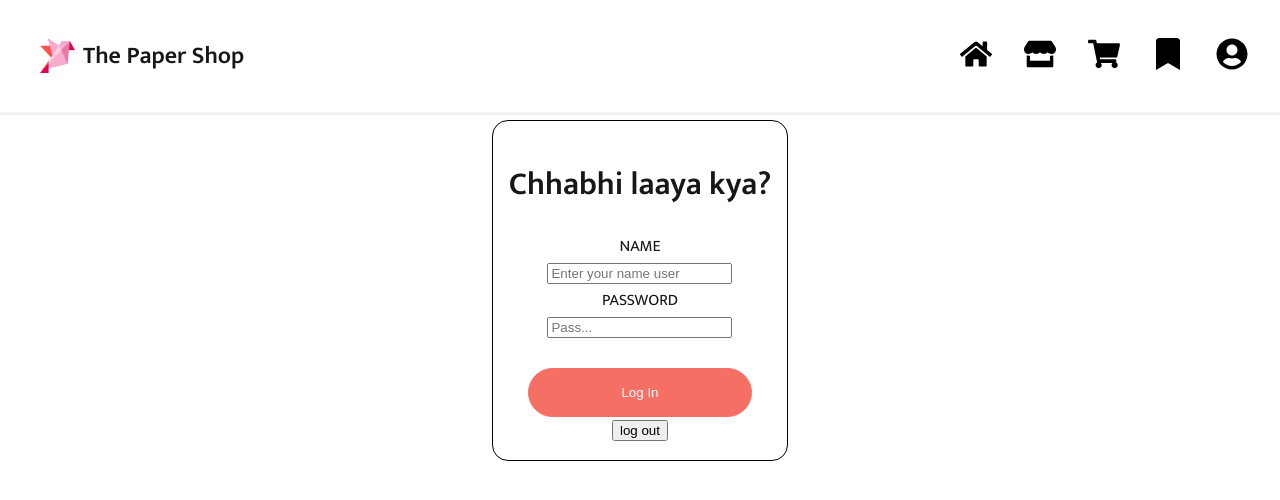
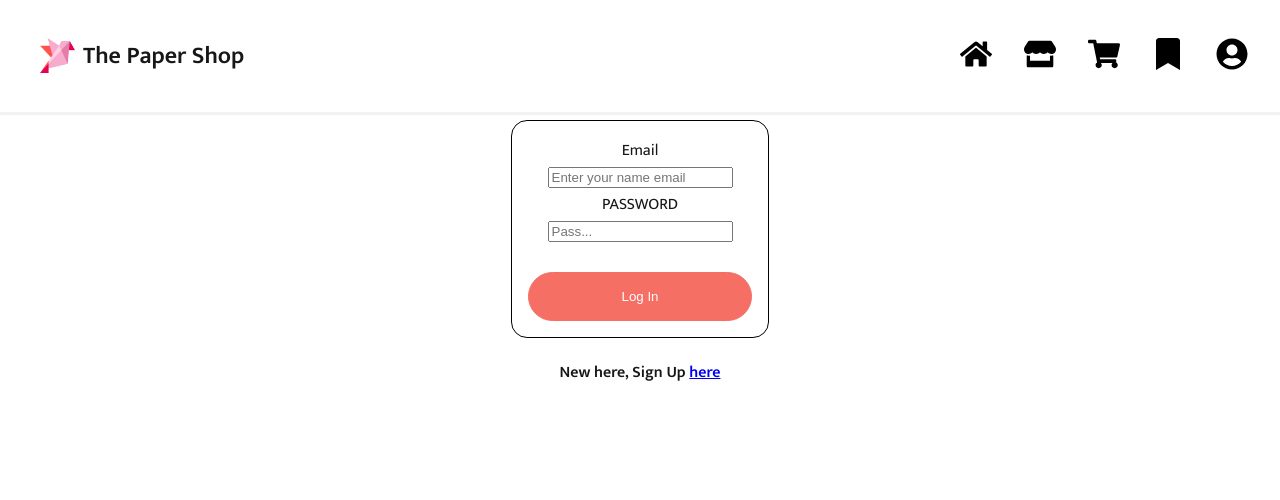
Before and after one commit to Amruta0103/e-commerce, a React (Create React App) app: page /login in a window 1280 px wide. Shown: the top 500 px of the page. Built offline with nearby package versions, Linux system fonts and the light colour scheme.

Commit message:
signup page established

```diff
--- a/src/App.jsx
+++ b/src/App.jsx
@@ -8,6 +8,7 @@ import Wishlist from "../src/app/pages/wishlist";
 import ProductListing from "../src/app/pages/product-listing";
 import Login from "../src/app/pages/login";
 import Navbar from "../src/app/components/navbar";
+import SignUp from "./app/pages/signup";
 
 function App() {
   return (
@@ -19,6 +20,7 @@ function App() {
         <Route path="/login" element={<Login/>} />
         <Route path ="/wishlist" element={<Wishlist/>} />
         <Route path="/cart" element={<Cart />} />
+        <Route path="/signup" element={<SignUp />} />
       </Routes>
     </div>
   );
--- a/src/app/pages/login.jsx
+++ b/src/app/pages/login.jsx
@@ -1,6 +1,8 @@
 import "./pages.css";
 import React, { useState } from "react";
 import { useAuth } from "../components/authProvider";
+import SignUp from "./signup";
+import { Link } from 'react-router-dom';
 // import { useLocation, useNavigate } from "react-router-dom";
 
 export default function Login() {
@@ -16,15 +18,20 @@ export default function Login() {
   return (
     <div className="Login">
       <div className="loginBox">
-        <h1> Chhabhi laaya kya? </h1>
-        <legend>NAME</legend>
-        <input onChange={(user)=> setUser(user.target.value)} type="text" placeholder="Enter your name user"></input>
+        {/* <h1> Chhabhi laaya kya? </h1> */}
+        <legend>Email</legend>
+        <input onChange={(user)=> setUser(user.target.value)} type="text" placeholder="Enter your name email"></input>
         <legend>PASSWORD</legend>
         <input onChange={(pass)=> setPass(pass.target.value)} placeholder="Pass..."></input>
         <br /><br />
         <button className="login-btn" onClick={loginHandler}>Log In</button>
         <br />
-        <button onClick={()=> setLogin(false)}>log out</button>
+        {/* <button onClick={()=> setLogin(false)}>log out</button> */}
+      </div>
+      <div>
+        <h4>New here, Sign Up&nbsp;
+          <Link to="/signup">here</Link>
+        </h4>
       </div>
     </div>
   );
--- /dev/null
+++ b/src/app/pages/signup.jsx
@@ -0,0 +1,16 @@
+import "./pages.css";
+import React, { useState } from "react";
+import { useAuth } from "../components/authProvider";
+
+
+export default function SignUp() {
+  return(
+    <div className="SignUp">
+      <h1>Heloooo</h1>
+      <div className="signupForm">
+        <legend>First Name</legend>
+        <input type="text" placeholder="..."></input>
+      </div>
+    </div>
+  )
+}
```
Also changed, not shown: src/server/routes/user.route.js (+5 -3 lines).
